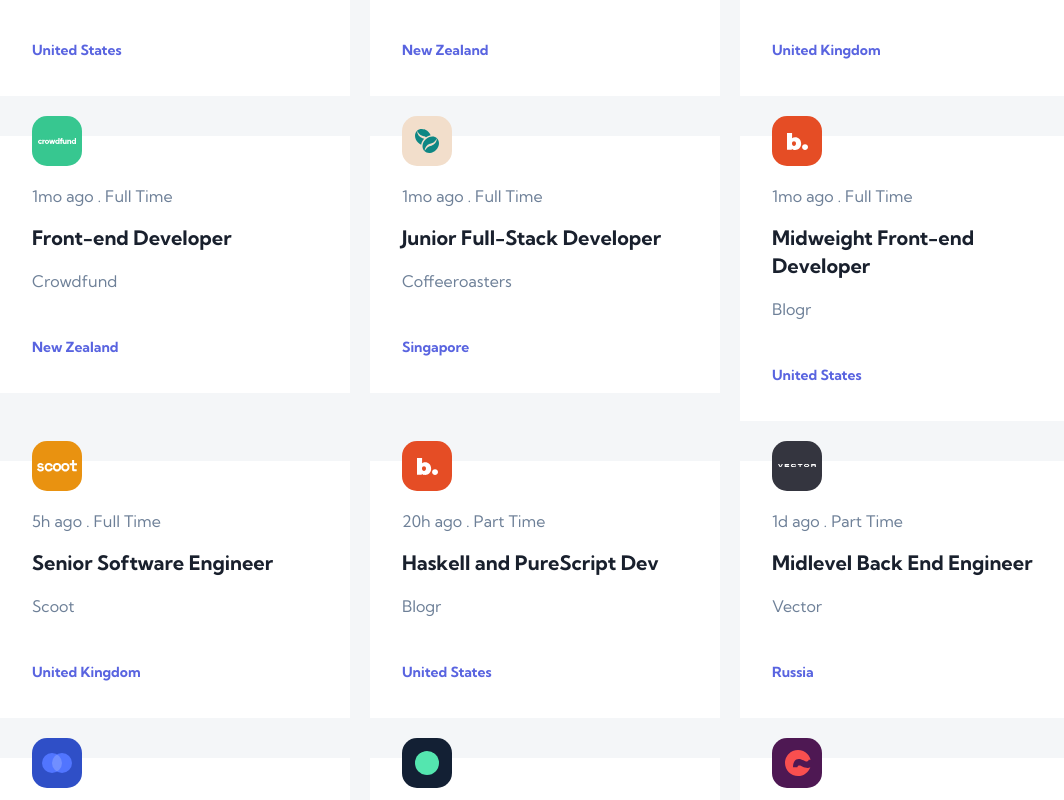
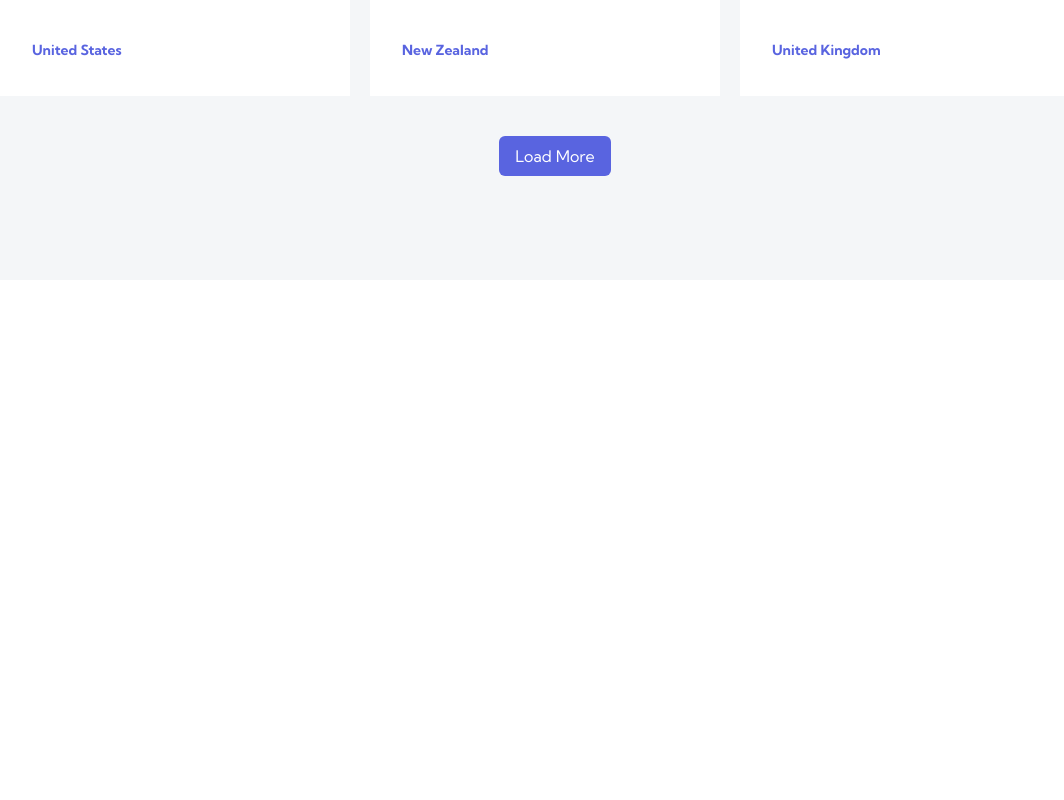
Before and after one commit to Lazzzare/DevJobs-Web-App-React, a React (Vite) app: page / in a window 1280 px wide. Shown: the part 1280-2080 px from the top of the page, without its empty margins (85-1149 px from the left). After the commit the page ends 1560 px from the top, so only its background shows below. Built offline with nearby package versions, Linux system fonts and the light colour scheme.

Commit message:
Update App.tsx

```diff
--- a/src/App.tsx
+++ b/src/App.tsx
@@ -15,14 +15,15 @@ const App = () => {
   const [search, setSearch] = useState<string>("");
   const [filteredData, setFilteredData] = useState<(typeof dataType)[]>([]);
   const [location, setLocation] = useState<string>("");
-  // const [fullTimeCheck, setFullTimeCheck] = useState<string>("Full Time");
+  const [currentPage, setCurrentPage] = useState<number>(1);
+  const itemsPerPage = 12;
 
   useEffect(() => {
     const fetchData = async () => {
       try {
         const response = await axios.get(baseUrl);
         setData(response.data);
-        setFilteredData(response.data);
+        setFilteredData(response.data.slice(0, itemsPerPage));
       } catch (error) {
         console.error("Error fetching data: ", error);
       }
@@ -31,35 +32,40 @@ const App = () => {
     fetchData();
   }, []);
 
-  // SearchJob Input Logic
+  const handleLoadMore = () => {
+    const nextPage = currentPage + 1;
+    const startIndex = (nextPage - 1) * itemsPerPage;
+    const endIndex = nextPage * itemsPerPage;
+    const newItems = data.slice(startIndex, endIndex);
+
+    setFilteredData((prevData) => [...prevData, ...newItems]);
+    setCurrentPage(nextPage);
+  };
+
+  // SearchJob
   const searchJob = () => {
     const searchTerm = search.trim().toLowerCase();
-
     if (searchTerm === "") {
       setFilteredData(data);
       return data;
     }
-
     const results = data.filter((item) => {
       return item.position.toLowerCase().includes(searchTerm);
     });
-
     setFilteredData(results);
     return results;
   };
 
+  // LocationSearch
   const locationSearch = () => {
     const locationTerm = location.trim().toLowerCase();
-
     if (locationTerm === "") {
       setFilteredData(data);
       return data;
     }
-
     const locationResults = data.filter((item) => {
       return item.location.toLowerCase().includes(locationTerm);
     });
-
     setFilteredData(locationResults);
     return locationResults;
   };
@@ -96,9 +102,19 @@ const App = () => {
             </>
           }
         />
-        <Route path="/:id" element={<SingleJobs data={data} />} />
-        {/* <Route path="/*" element={<Navigate to="/" replace />} /> */}
+        <Route
+          path="/:id"
+          element={<SingleJobs data={data} darkMode={darkMode} />}
+        />
       </Routes>
+      <div className="pb-[104px]">
+        <button
+          onClick={handleLoadMore}
+          className="py-2 px-4 bg-[#5964E0] text-white rounded-md flex mx-auto hover:opacity-80 hover:scale-125 duration-500"
+        >
+          Load More
+        </button>
+      </div>
     </div>
   );
 };
```
